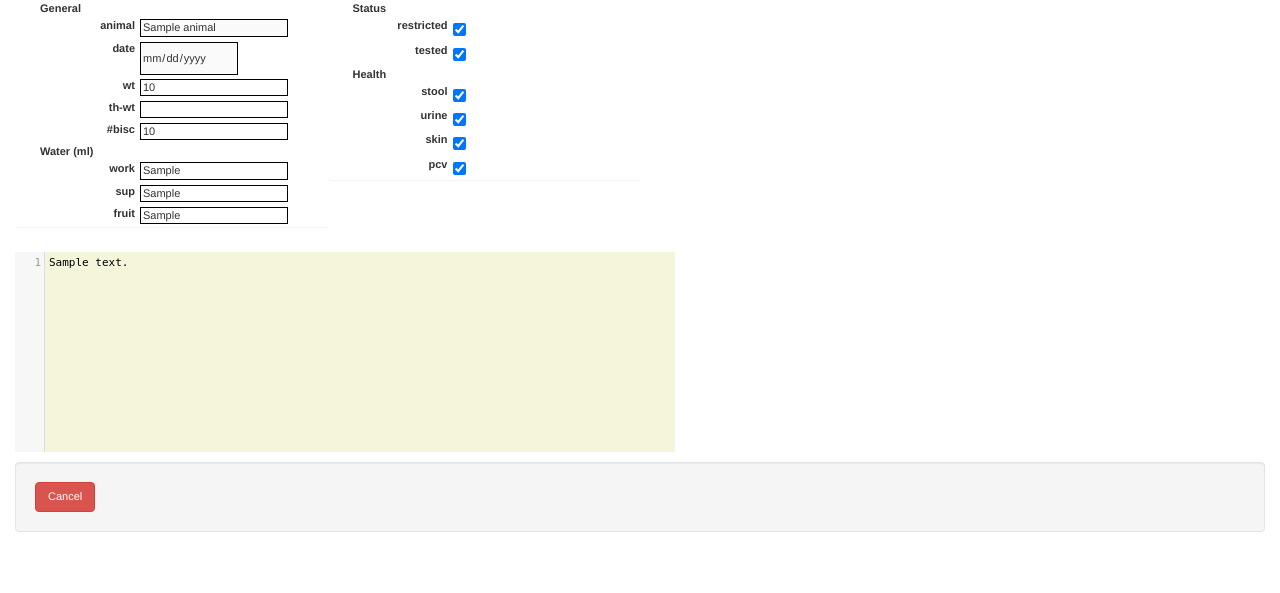
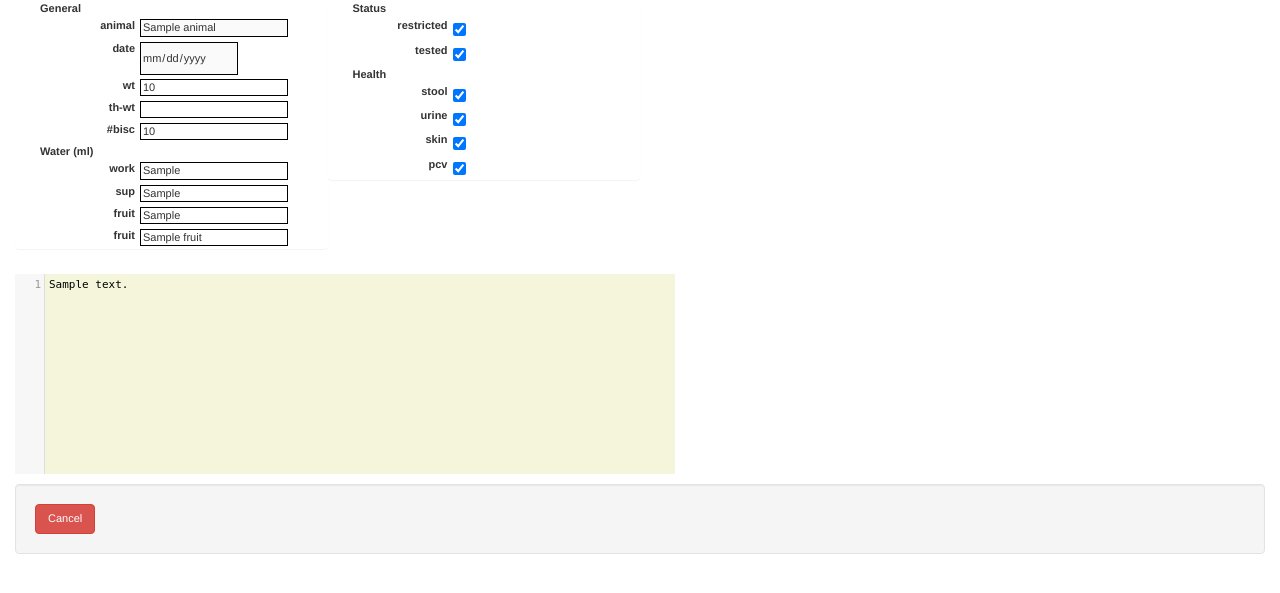
Before and after one commit to mazerj/elog-server, a Python web app: template templates/edit_session.html in a window 1280 px wide. Shown: the part 186-779 px from the top of the page. Run offline with Jinja, Linux system fonts and the light colour scheme; the template is opened without the code that fills it: most values are stand-ins (such as "Sample title", 1, 10 or a date in 2020); some libraries are stand-ins or nearby versions; some web fonts are replaced.

Commit message:
allowed editing for fruit (description) field

```diff
--- a/app.py
+++ b/app.py
@@ -1075,6 +1075,7 @@ def session_set(animal, date):
 				 """   water_work=%(water_work)d, """
 				 """   water_sup=%(water_sup)d, """
 				 """   fruit_ml=%(fruit_ml)d, """
+				 """   fruit='%(fruit)s', """
 				 """   food=%(food)d, """
 				 """   weight=%(weight)f, """
 				 """   thweight=%(thweight)f """
--- a/templates/edit_session.html
+++ b/templates/edit_session.html
@@ -34,6 +34,7 @@
         <p><label for="water_work">work</label><input id="water_work" type="digits" name="water_work" value="{{row['water_work']}}"></p>
         <p><label for="water_sup">sup</label><input id="water_sup" type="digits" name="water_sup" value="{{row['water_sup']}}"></p>
         <p><label for="fruit_ml">fruit</label><input id="fruit_ml" type="digits" name="fruit_ml" value="{{row['fruit_ml']}}"></p>
+        <p><label for="fruit">fruit</label><input id="fruit" name="fruit" value="{{row['fruit']}}"></p>
       </div>
       <div class="panel panel-default col-sm-3" style="border: none;">
         <p><b>Status</b></p>
```
